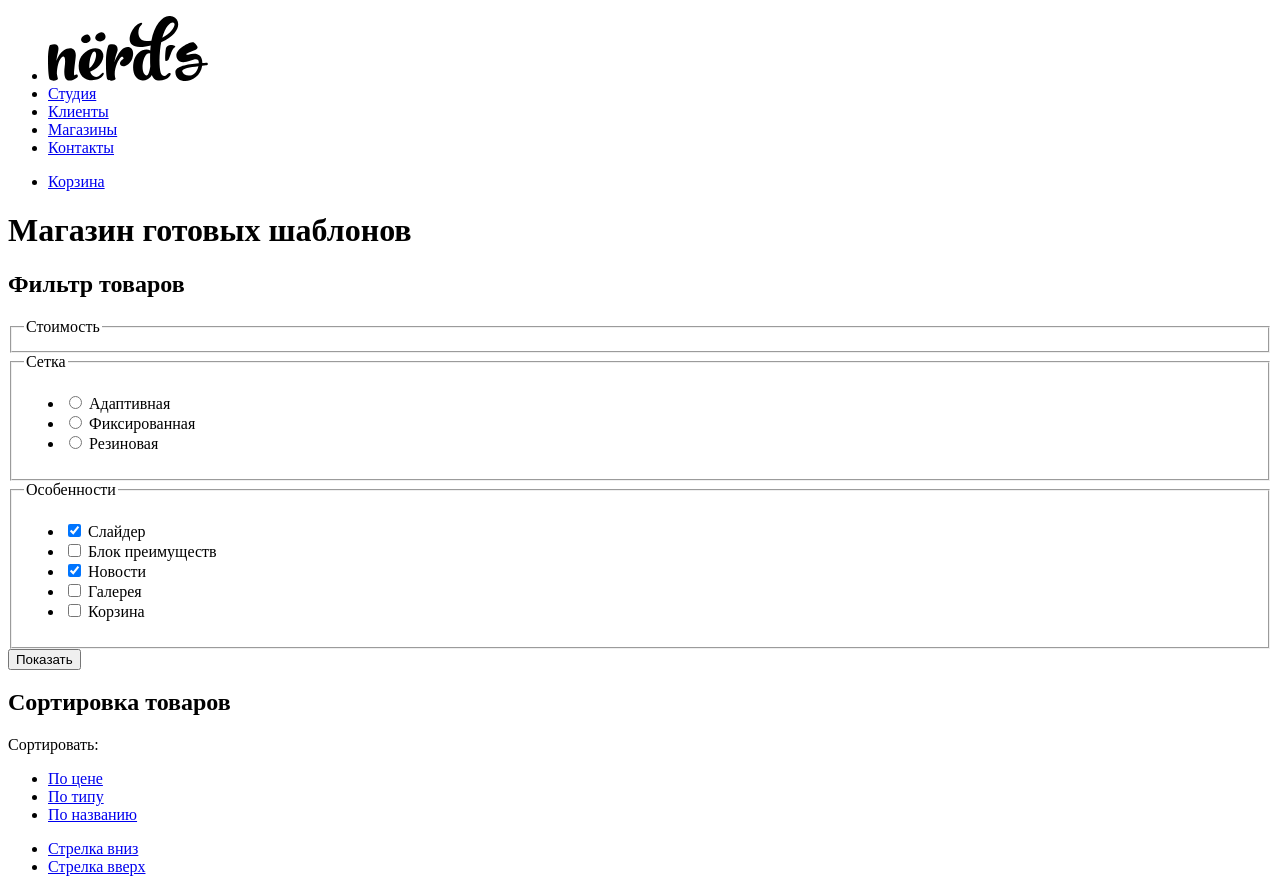
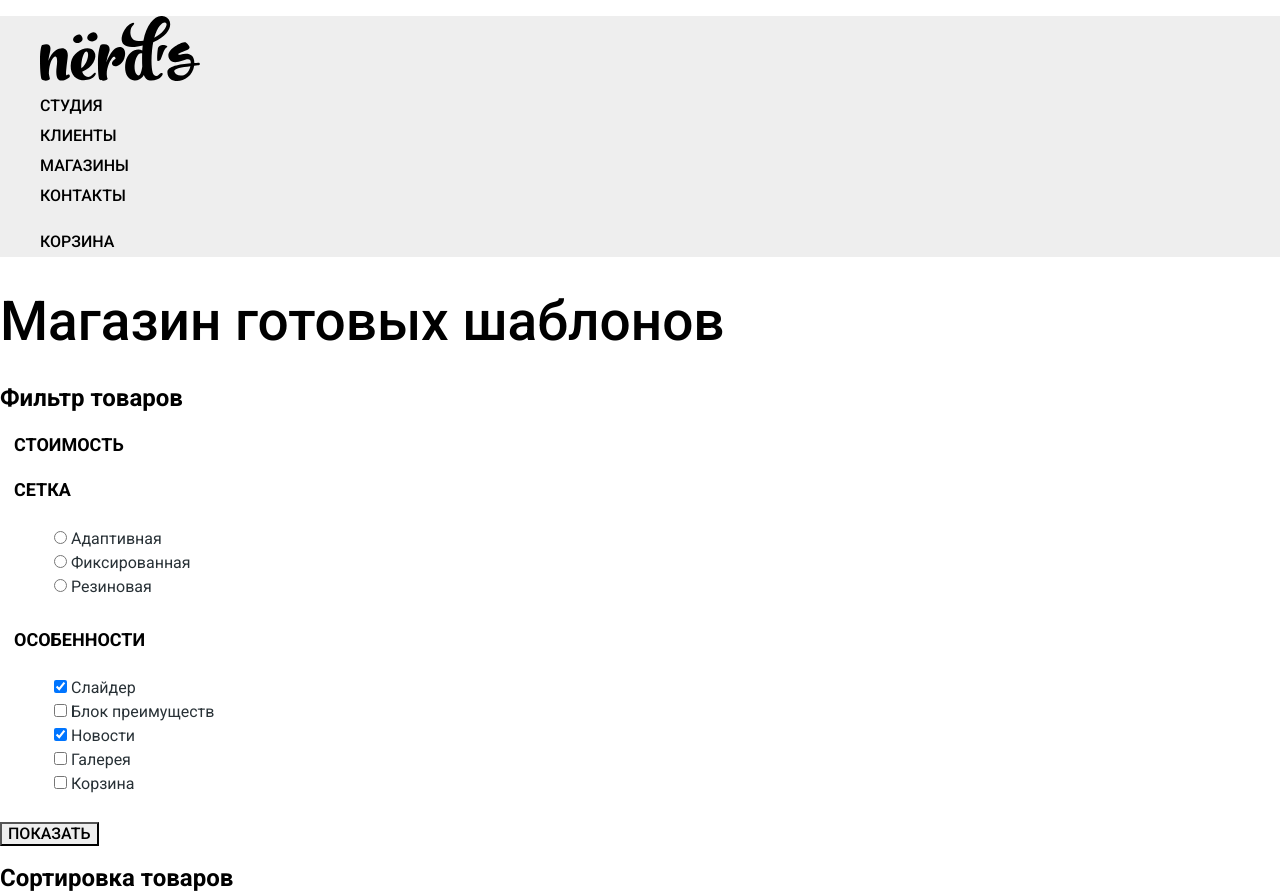
Before and after one commit to Andrey-0902/1080593-nerds-25, a plain HTML site: page catalog.html in a window 1280 px wide. Shown: the top 893 px of the page. Drawn offline with Linux system fonts and the light colour scheme.

Commit message:
Добавляет часть стилей в каталог

```diff
--- a/catalog.html
+++ b/catalog.html
@@ -3,8 +3,9 @@
   <head>
     <meta charset="UTF-8">
     <title>Магазин студии Нердс</title>
-    <link src="css/style.css" rel="stylesheet">
-    <link src="css/normalize.css" rel="stylesheet">
+    <link href="https://fonts.googleapis.com/css?family=Roboto:400,500,700&display=swap&subset=cyrillic" rel="stylesheet">
+    <link href="css/normalize.css" rel="stylesheet">
+    <link href="css/style.css" rel="stylesheet">
   </head>
   <body>
     <header class="site-header">
@@ -26,7 +27,7 @@
             <a href="#">Контакты</a>
           </li>
         </ul>
-        <ul class="user navigation">
+        <ul class="user-navigation">
           <li>
             <a href="#">Корзина</a>
           </li>
@@ -34,7 +35,7 @@
       </nav>
     </header>
     <main>
-      <h1>Магазин готовых шаблонов</h1>
+      <h1 class="main-title">Магазин готовых шаблонов</h1>
       <section class="filter">
           <h2 class="visually-hidden">Фильтр товаров</h2>
           <form action="https://echo.htmlacademy.ru" method="post">
@@ -85,12 +86,13 @@
             </fieldset>
             <button type="submit">Показать</button>
           </form>
+        </section>
       <section class="sorting">
-        <h2>Сортировка товаров</h2>
+        <h2 class="visually-hidden">Сортировка товаров</h2>
         <p>Сортировать:</p>
         <ul>
           <li>
-            <a href="#">По цене</a>
+            <a class="current-sorting" href="#">По цене</a>
           </li>
           <li>
             <a href="#">По типу</a>
@@ -133,7 +135,7 @@
       </section>
       <ul class="pagination-list">
         <li>
-          <a href="#">1</a>
+          <a class="pagination-current" href="#">1</a>
         </li>
         <li>
           <a href="#">2</a>
--- a/css/style.css
+++ b/css/style.css
@@ -197,3 +197,103 @@ a.button:active {
   line-height: 22px;
   color: #444444;
 }
+
+/* Стилизация каталога */
+
+.main-title {
+  font-size: 55px;
+  font-weight: 500;
+  line-height: 55px;
+}
+
+.filter fieldset {
+  border: none
+}
+
+.filter legend {
+  font-size: 18px;
+  font-weight: 700;
+  line-height: 30px;
+  text-transform: uppercase;
+}
+
+.filter ul {
+  list-style: none;
+  color: #283136;
+  font-weight: 400;
+}
+
+.filter button {
+  font-size: 16px;
+  font-weight: 500;
+  line-height: 18px;
+  text-transform: uppercase;
+
+  background-color: #eeeeee;
+}
+
+.filter button:hover,
+.filter button:focus {
+  background-color: #dfdfdf;
+}
+
+.filter button:active {
+  box-shadow: inset 0 3px 0 rgba(0, 1, 1, 0.1);
+  background-color: #d5d5d5;
+  color: rgba(0, 0, 0, 0.3);
+}
+
+.sorting p {
+  font-size: 18px;
+  font-weight: 700;
+  line-height: 18px;
+  text-transform: uppercase;
+}
+
+.sorting ul {
+  list-style: none;
+}
+
+.sorting a {
+  color: #000000;
+  opacity: 0.3;
+  font-size: 14px;
+  font-weight: 400;
+  line-height: 18px;
+  text-transform: uppercase;
+}
+
+a.current-sorting {
+  opacity: 1.0;
+}
+
+.catalog ul {
+  list-style: none;
+}
+
+ul.pagination-list {
+  list-style: none;
+}
+
+.pagination-list a {
+  color: #000000;
+  line-height: 18px;
+  background-color: #eeeeee;
+  text-transform: uppercase;
+}
+
+a.pagination-current {
+  background-color: #ffffff;
+  border: 3px solid #dbdbdb;
+}
+
+.pagination-list a:hover,
+.pagination-list a:focus {
+  background-color: #dfdfdf;
+}
+
+.pagination-list a:active {
+  box-shadow: inset 0 3px 0 rgba(0, 1, 1, 0.1);
+  background-color: #d5d5d5;
+  color: rgba(0, 0, 0, 0.3);
+}
```
